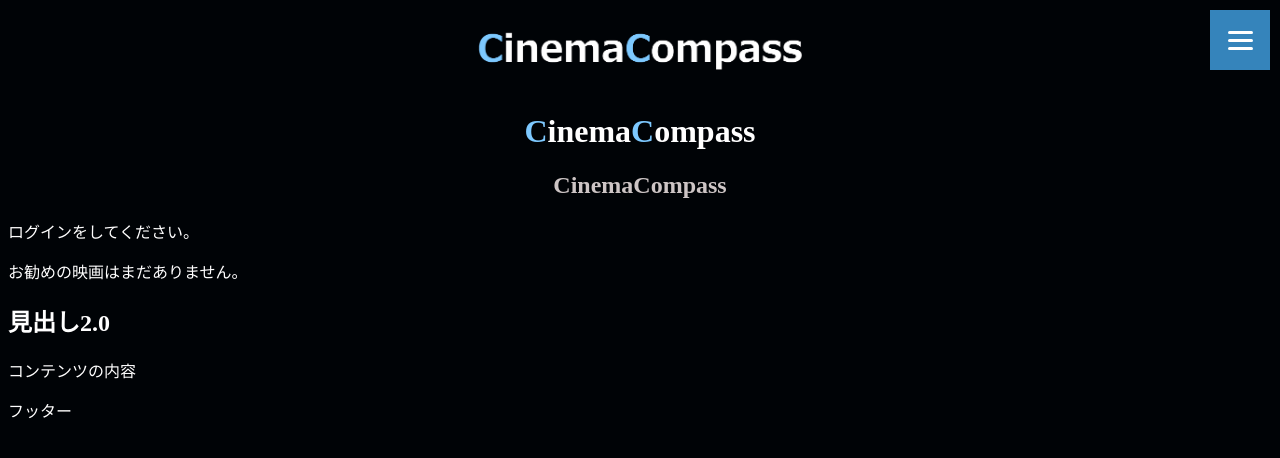
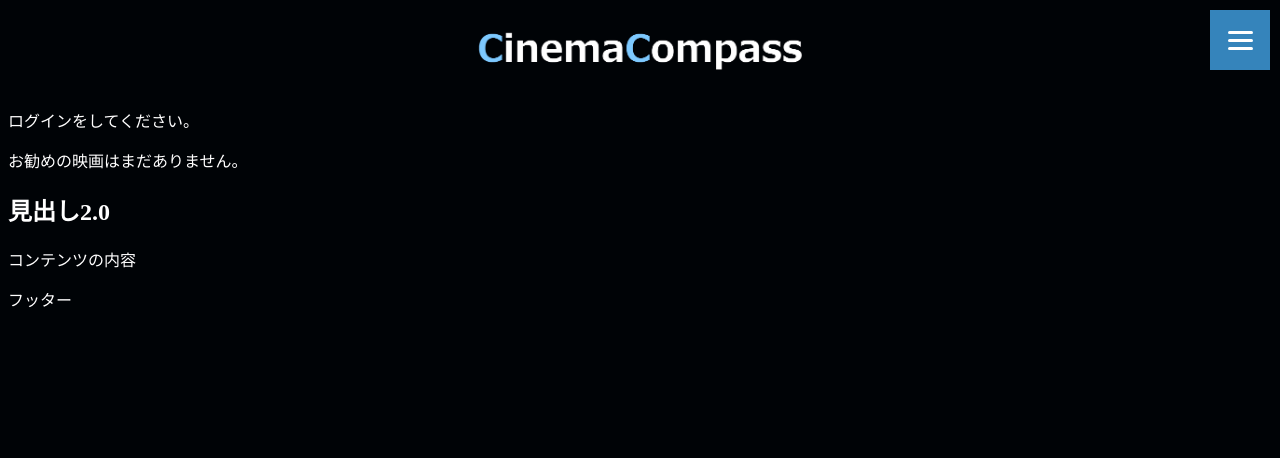
Before and after one commit to s1f102103044/GPT_app, a Django app: page /top in a window 1280 px wide. Shown: the top 458 px of the page. Run offline with Django 4.2, Linux system fonts and the light colour scheme; some libraries are stand-ins or nearby versions.

Commit message:
top修正

```diff
--- a/video_site/templates/video/top.html
+++ b/video_site/templates/video/top.html
@@ -60,19 +60,9 @@
     <div style="text-align: center" class="cinema">
         <a  href ="{% url 'top' %}"><img  src="{% static 'jpg/CinemaCompass_tomei.jpg' %}" width="400" height="80"></a>
     </div>
-
-
-
 <!----
 
 -->
-<div class="cinema">
-    <h1 style="text-align:center"><span>C</span>inema<span>C</span>ompass</h1>
-</div>
-
-
- <article>
- <h1 style ="text-align:center">CinemaCompass</h1>
  <section>
     {% if user.is_authenticated %}
     <p>こんにちは、{{ user.username }}さん！</p>
```
